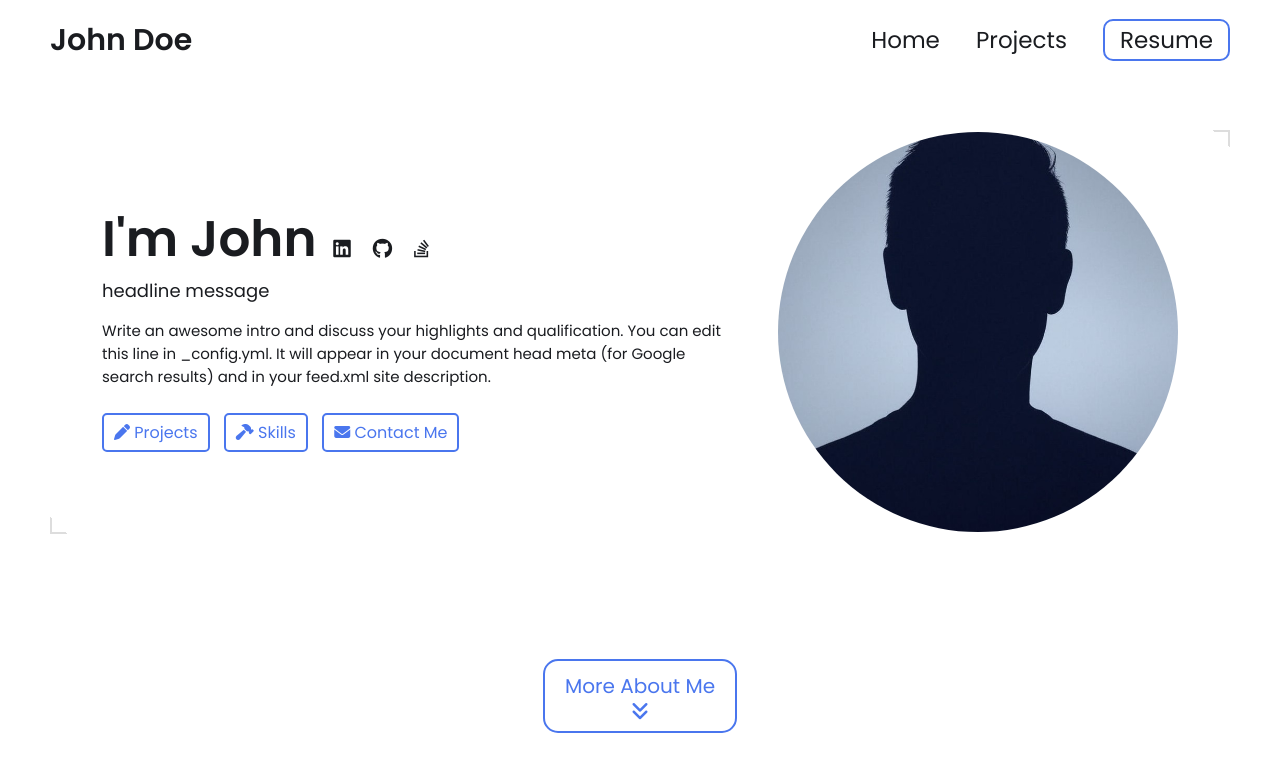
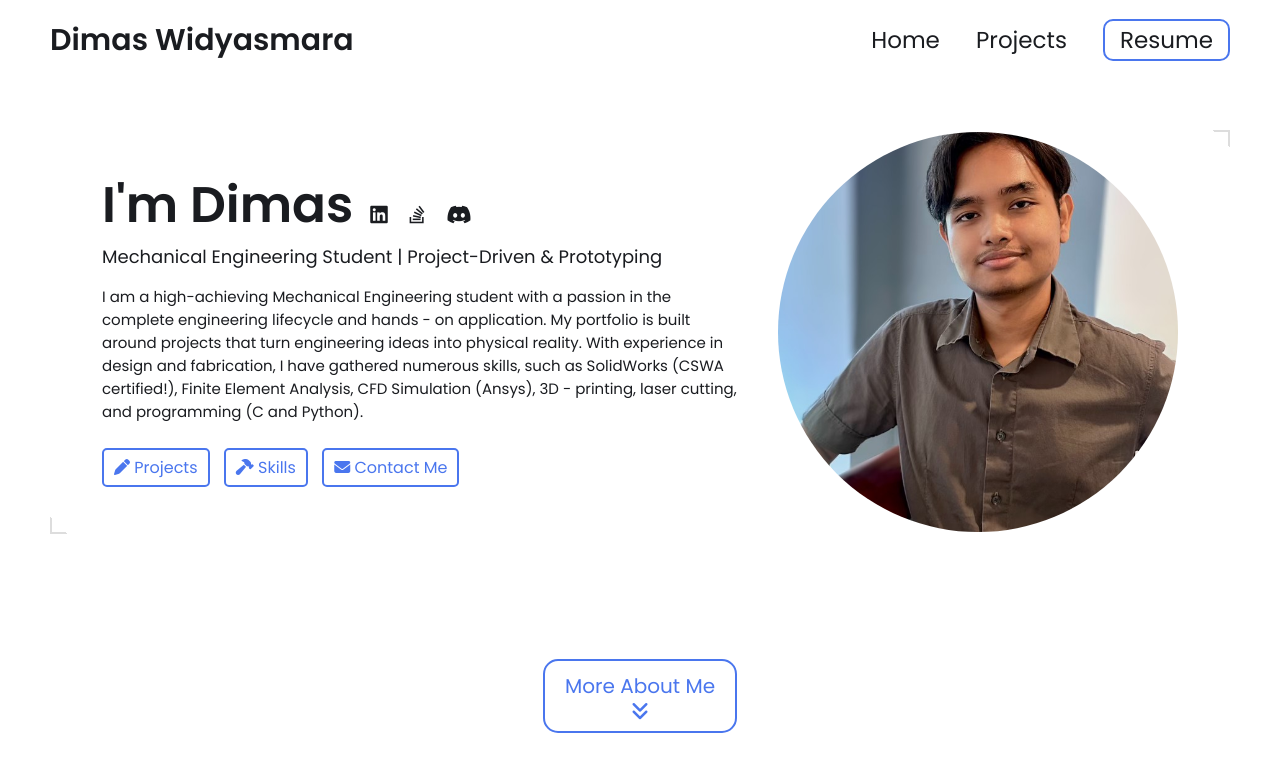
Before and after one commit to WidyasmaraDimas/WidyasmaraDimas.github.io, a Jekyll site: the page built from index.html, in a window 1280 px wide and 900 px high. Shown: the top 772 px of the window. Built offline with Jekyll 4.4.1, drawn with Linux system fonts in a browser that asks for light colours; some of the changed text lies outside the part shown.

Commit message:
Update _config.yml

```diff
--- a/_config.yml
+++ b/_config.yml
@@ -7,39 +7,42 @@
 
 # Main Page Setup
 
-title: John Doe's Portfolio # This is what shows up in the tab of the browser
+title: Dimas's Portfolio # This is what shows up in the tab of the browser
 
 
 
 # Hero Section
-name: John Doe
-headline: headline message
+name: Dimas Widyasmara
+headline: Mechanical Engineering Student | Project-Driven & Prototyping
 description: >- # dont remove this line. this will ignore all new lines until the next section
-  Write an awesome intro and discuss your highlights and qualification. You can edit this
-  line in _config.yml. It will appear in your document head meta (for
-  Google search results) and in your feed.xml site description.
+  I am a high-achieving Mechanical Engineering student with a passion in the complete engineering lifecycle and hands - on application.
+  My portfolio is built around projects that turn engineering ideas into physical reality. With experience in design and fabrication, I have
+  gathered numerous skills, such as SolidWorks (CSWA certified!), Finite Element Analysis, CFD Simulation (Ansys), 3D - printing, laser cutting,
+  and programming (C and Python).
+
+
 
 # Place your profile image in /assets/images/profile-image/folder and edit the file name
-profile_image: ./assets/images/profile-image/avatar.jpeg
+profile_image: ./assets/images/profile-image/Profile.jpg
 
 
 # Link your resume
 # You can place your resume in assets/resume/{resume.pdf or add external link such as pdf saved in google drive
-resume-url: https://drive.google.com/file/d/13Z3duVzh-gguPU5r03oJVEE6rV9rd3DS/view?usp=sharing # or /assets/resume/resume.pdf
+resume-url: https://drive.google.com/file/d/1JRA1U-rf2nwhf2lHPJEvQT3ut9GT8jU9/view?usp=sharing # or /assets/resume/resume.pdf
 
 
 # Set up external links - this will show up as small icons next to your name.
 
 external-links:    # input only your own url slug. The icons with missing entries will not appear.
-  linkedin: test    # https://www.linkedin.com/in/{your url slug}
-  github: leea12    # https://github.com/{your url slug}
+  linkedin: dimas-widyasmara   # https://www.linkedin.com/in/{your url slug}
+  github:    # https://github.com/{your url slug}
   stackoverflow: test      # https://stackoverflow.com/users/{your url slug}
   medium:            # https://medium.com/@{your url slug}
   x-twitter:   # https://x.com/{your url slug}
   threads:            # https://threads.net/@{your url slug}
   instragram:       # https://instagram.com/{your url slug}
   youtube:           # https://youtube.com/@{your url slug}
-  discord:            # https://discord.com/users/{your url slug}
+  discord: .dimassssss           # https://discord.com/users/{your url slug}
   bluesky:           # https://bsky.app/profile/{your url slug}
 
 
@@ -47,44 +50,24 @@ external-links:    # input only your own url slug. The icons with missing entrie
 skills:
   - category: 3D Modeling
     tools:
-    - Onshape
-    - Solidworks
-    - Creo
+    - Solidworks (CSWA Certified)
     - Fusion 360 (Autodesk)
-    - Blender (for complex shapes or animations)
-    - Siemens NX
-    - Inventor (Autodesk)
-    - CATIA (Dassault Systèmes)
+    - Ansys (SpaceClaim)
   - category: Prototyping
     tools:
-    - SLA
-    - CNC
-    - FDM
-    - SLS
-    - DMLS
-    - PolyJet Printing
-    - Vacuum Casting
+    - FDM 3D-printing
     - Laser Cutting
-    - Water Jet Cutting
     - Arduino / Raspberry Pi
-    - Breadboarding for circuit testing
   - category: Design Standards / Practices
     tools:
     - GD&T ASME Y14
     - ISO fits and tolerances
-    - PLM (PTC Windchill / Arena)
-  - category: PCB Design
-    tools:
-    - Altium Designer
-    - Altium
-    - Eagle
-    - KiCad
-  - category: Problem Solving / Risk Management
-    tools:
-    - Root Cause Analysis (e.g., 5 Whys, Fishbone Diagram)
-    - DFMEA / PFMEA
-    - Six Sigma methodologies
-    - Shain Red-X
+#  - category: Problem Solving / Risk Management
+#    tools:
+#    - Root Cause Analysis (e.g., 5 Whys, Fishbone Diagram)
+#    - DFMEA / PFMEA
+#    - Six Sigma methodologies
+#    - Shain Red-X
 
 
 # Contact Form Setup. Setup an account and copy over the key. When someone fills out the form, it will be received in your email.
```
